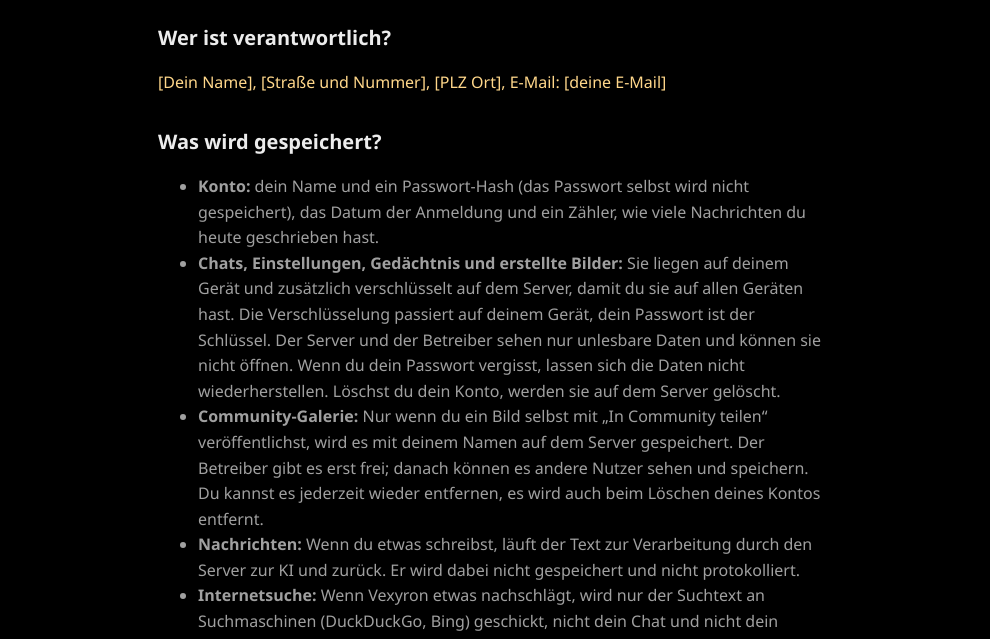
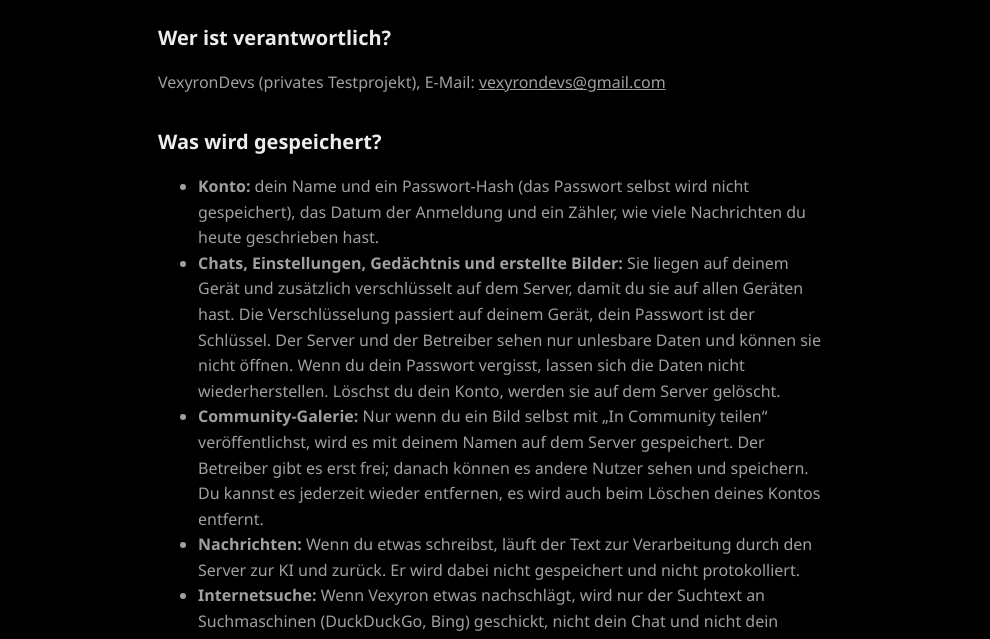
Before and after one commit to VexyronDev/VexyronDevs, a plain HTML site: page datenschutz.html in a window 1280 px wide. Shown: the part 156-795 px from the top of the page, without its empty margins (146-1136 px from the left). Drawn offline with Linux system fonts and the light colour scheme.

Commit message:
Kontakt in Datenschutz eingetragen

```diff
--- a/datenschutz.html
+++ b/datenschutz.html
@@ -14,7 +14,7 @@
   <h1>Datenschutz</h1>
 
   <h2>Wer ist verantwortlich?</h2>
-  <p class="todo">[Dein Name], [Straße und Nummer], [PLZ Ort], E-Mail: [deine E-Mail]</p>
+  <p>VexyronDevs (privates Testprojekt), E-Mail: <a href="mailto:vexyrondevs@gmail.com">vexyrondevs@gmail.com</a></p>
 
   <h2>Was wird gespeichert?</h2>
   <ul>
```
